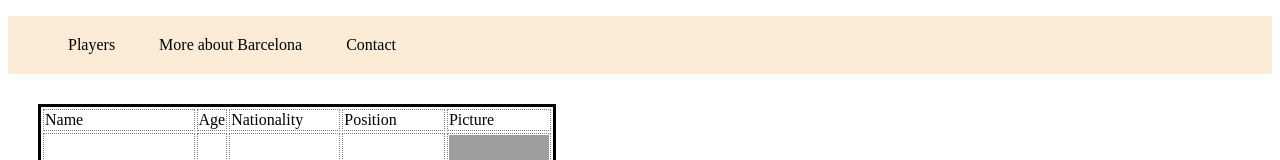
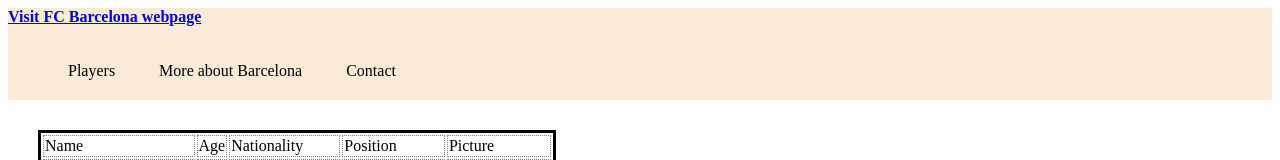
Before and after one commit to alicekres/sports-team, a plain HTML site: page index.html in a window 1280 px wide. Shown: the top 160 px of the page. Drawn offline with Linux system fonts and the light colour scheme; grey boxes are pictures that could not be loaded.

Commit message:
add some style and content

```diff
--- a/index.html
+++ b/index.html
@@ -10,6 +10,7 @@
   <body>
     <header>
       <nav>
+        <a href="https://www.fcbarcelona.com/en/">Visit FC Barcelona webpage</a>
         <ul>
           <li>Players</li>
           <li>More about Barcelona</li>
--- a/style.css
+++ b/style.css
@@ -12,10 +12,7 @@ td {
 li {
   display: inline-block;
   padding: 20px;
-}
-
-nav {
-  text-align: left;
+  align-items: left;
 }
 
 header {
@@ -33,3 +30,8 @@ footer {
 footer a {
   display: block;
 }
+
+nav a {
+  font-weight: bold;
+  display: inline-block;
+}
```
